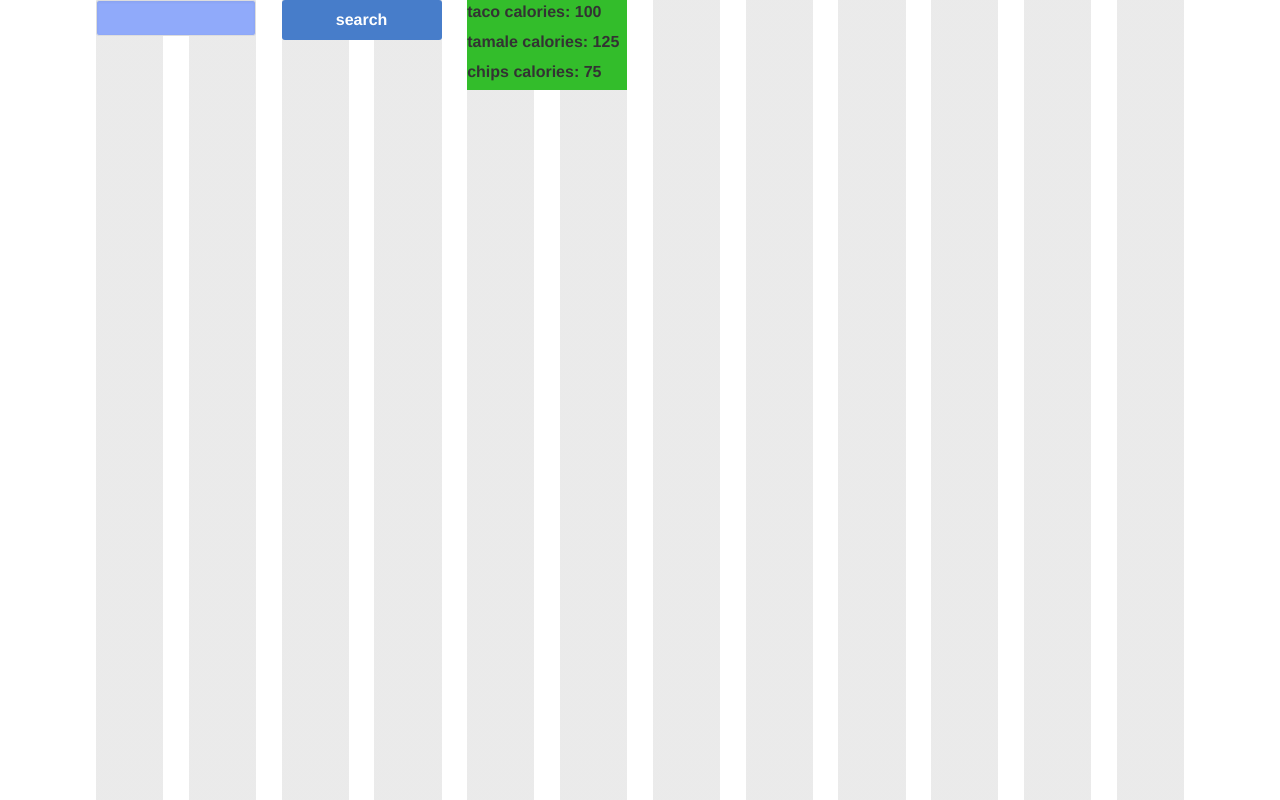
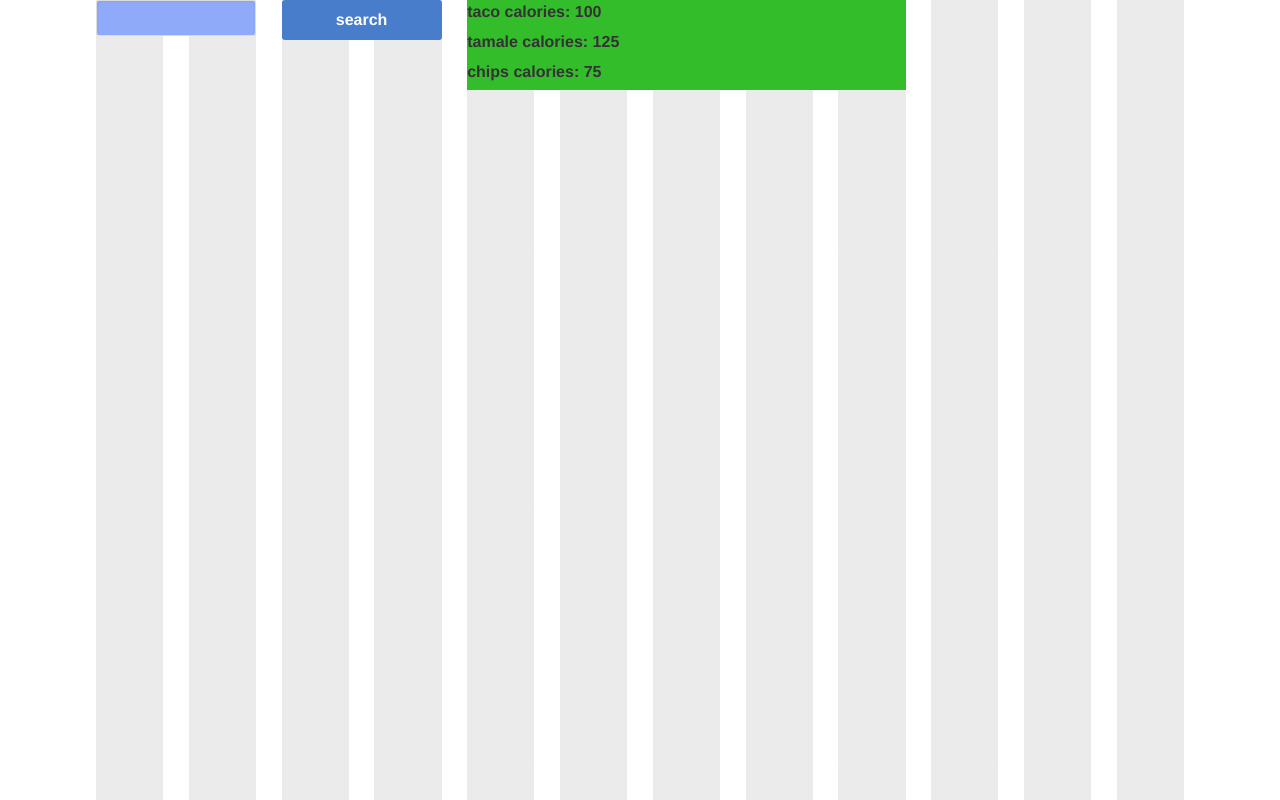
Before and after one commit to kevinpmbudd/backbone_health, a website: page index.html in a window 1280 px wide. Drawn offline with Linux system fonts and the light colour scheme; no server answers.

```diff
--- a/css/3-layouts/home.scss
+++ b/css/3-layouts/home.scss
@@ -18,7 +18,7 @@
 	}
 
 	#query-list{
-		@include span-columns(2);
+		@include span-columns(5);
 		background: #33BD2B;
 	}
 
```
Also changed, not shown: css/app.css.
